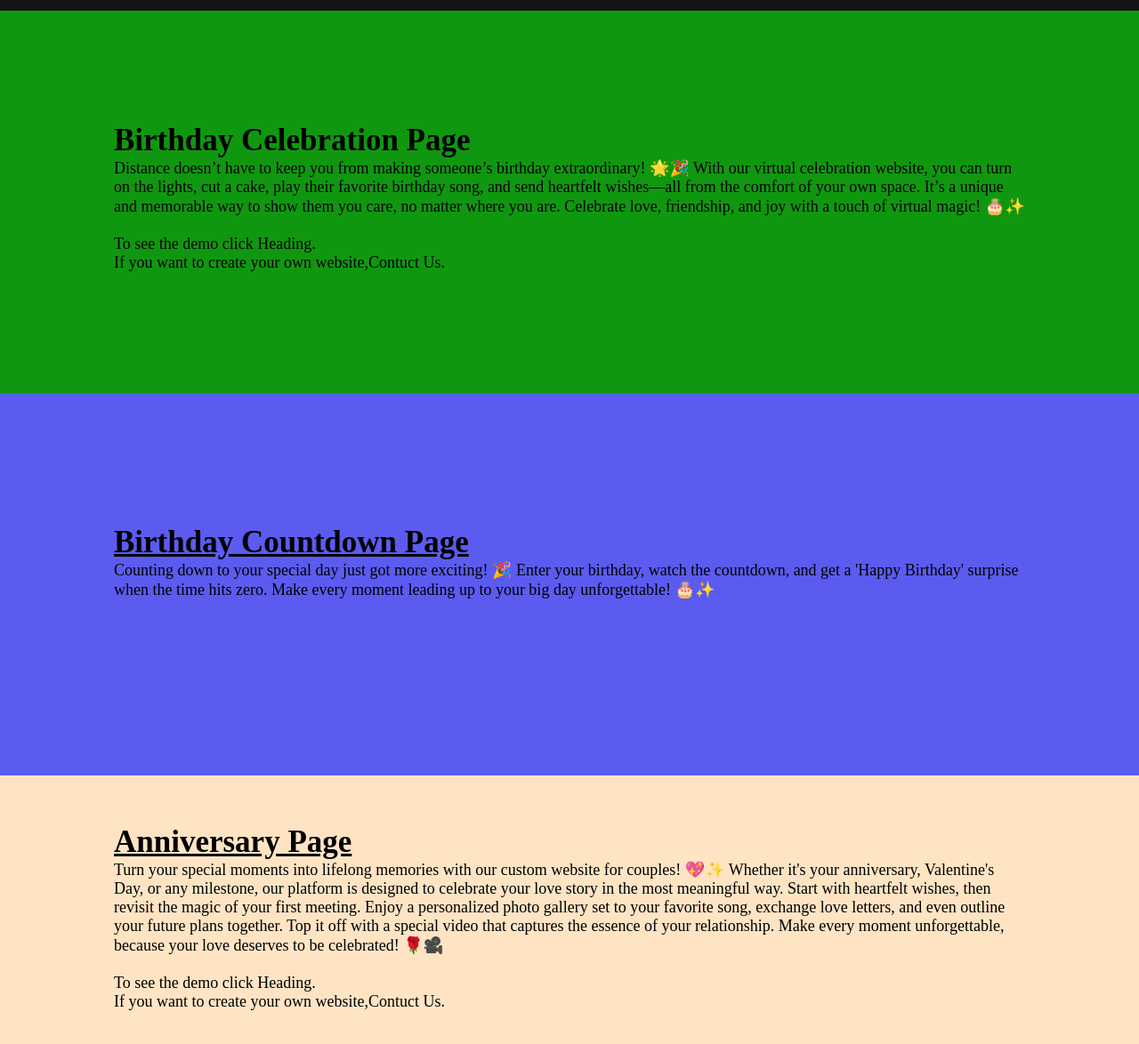
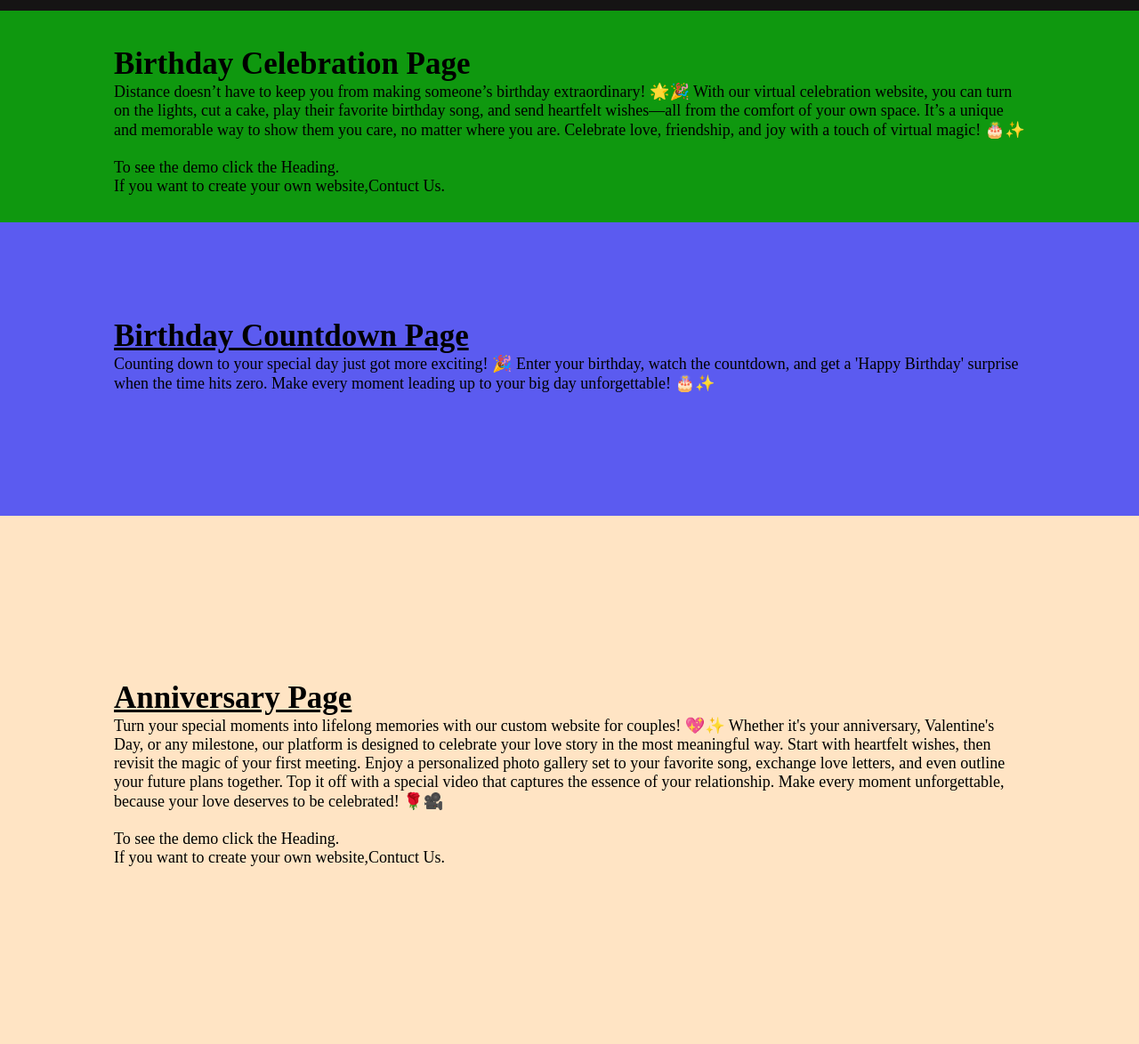
Before and after one commit to pabitra2635/Jubilix, a plain HTML site: page index.html in a window 1280 px wide. Shown: the part 126-1300 px from the top of the page at 89% size. Drawn offline with Linux system fonts and the light colour scheme.

Commit message:
Update index.html

```diff
--- a/index.html
+++ b/index.html
@@ -77,18 +77,22 @@
 
 .firstsection {
     background-color: rgb(15, 152, 15);
-    height:400px;
-    padding-top: 30px;
+    height:auto;
+    padding-top: 0px;
+    padding-bottom: 30px;
 }
 
 .secondsection {
     background-color: rgb(91, 91, 240);
-    height:400px;
+    height:300px;
     padding-top: 30px;}
 
  .thirdsection {
     background-color:bisque;
-    height:400px;}
+    height:500px;
+    padding-top: 90px;
+    padding-bottom: 30px;
+}
 .box-main {
     display: flex;
     justify-content: center;
@@ -236,7 +240,7 @@ img {
                   </h1>
                 <p class="text-small">
                     Distance doesn’t have to keep you from making someone’s birthday extraordinary! 🌟🎉 With our virtual celebration website, you can turn on the lights, cut a cake, play their favorite birthday song, and send heartfelt wishes—all from the comfort of your own space. It’s a unique and memorable way to show them you care, no matter where you are. Celebrate love, friendship, and joy with a touch of virtual magic! 🎂✨
-                    <br><br>To see the demo click Heading.<br>
+                    <br><br>To see the demo click the Heading.<br>
                    If you want to create your own website,Contuct Us.
                 </p>
 
@@ -269,7 +273,7 @@ img {
                 </h1></a>
                 <p class="text-small">
                     Turn your special moments into lifelong memories with our custom website for couples! 💖✨ Whether it's your anniversary, Valentine's Day, or any milestone, our platform is designed to celebrate your love story in the most meaningful way. Start with heartfelt wishes, then revisit the magic of your first meeting. Enjoy a personalized photo gallery set to your favorite song, exchange love letters, and even outline your future plans together. Top it off with a special video that captures the essence of your relationship. Make every moment unforgettable, because your love deserves to be celebrated! 🌹🎥
-                    <br><br>To see the demo click Heading.<br>
+                    <br><br>To see the demo click the Heading.<br>
                    If you want to create your own website,Contuct Us.
                 </p>
             </div>
```
